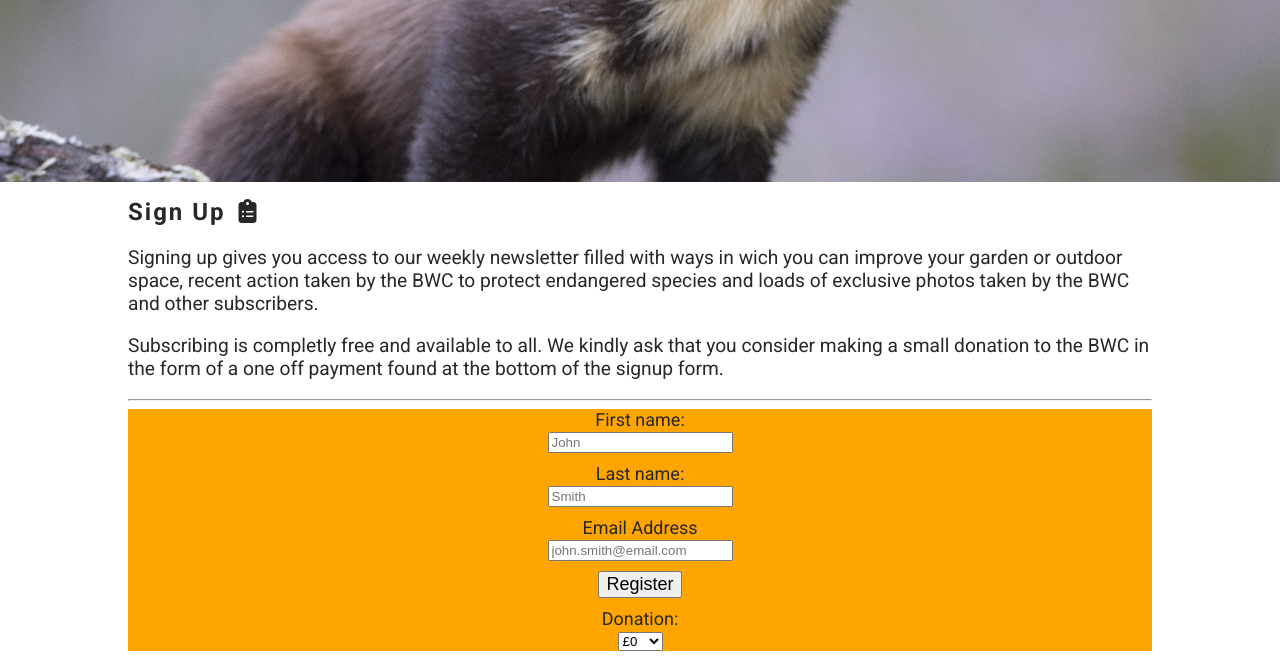
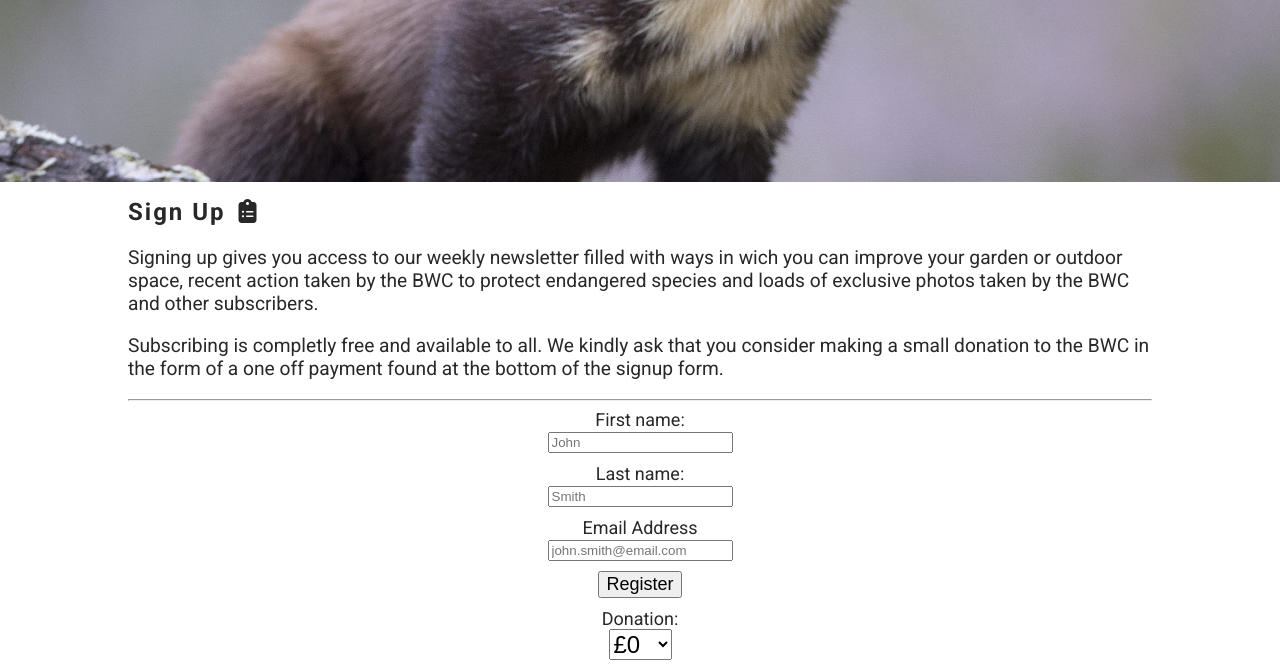
Before and after one commit to P-Worthington/bwc-portfolio-project, a plain HTML site: page sign-up.html in a window 1280 px wide. Shown: the part 323-993 px from the top of the page. Drawn offline with Linux system fonts and the light colour scheme.

Commit message:
changes to signup

```diff
--- a/assets/css/style.css
+++ b/assets/css/style.css
@@ -275,13 +275,14 @@ h2 > i {
     font-size: large;
 }
 
-#signup-area {
-    background-color: orange;
-}
 
 #register-button {
     font-size: large;
     margin-bottom: 10px;
+}
+
+#donation-amount {
+    font-size: x-large;
 }
 
 /*footer*/
```
